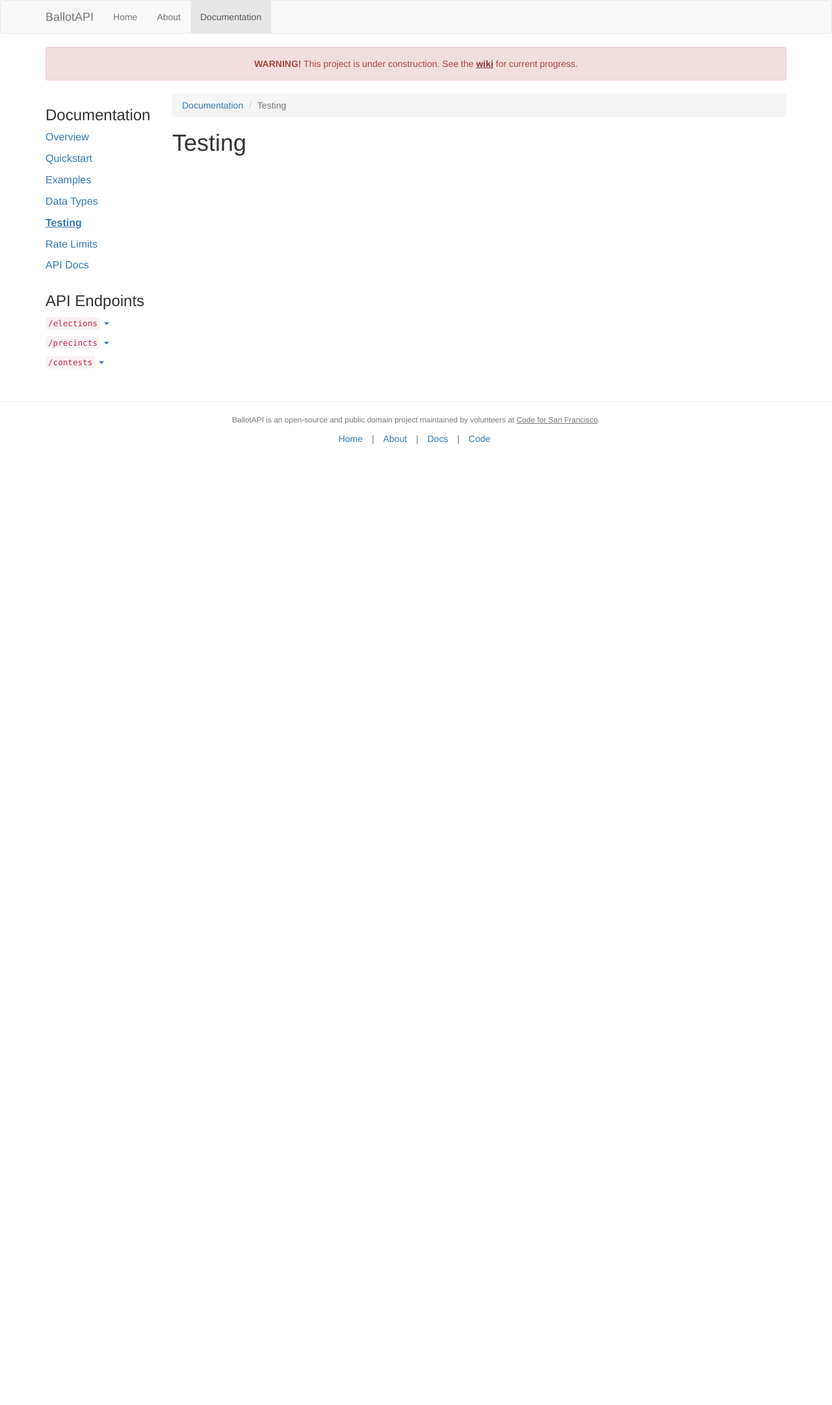
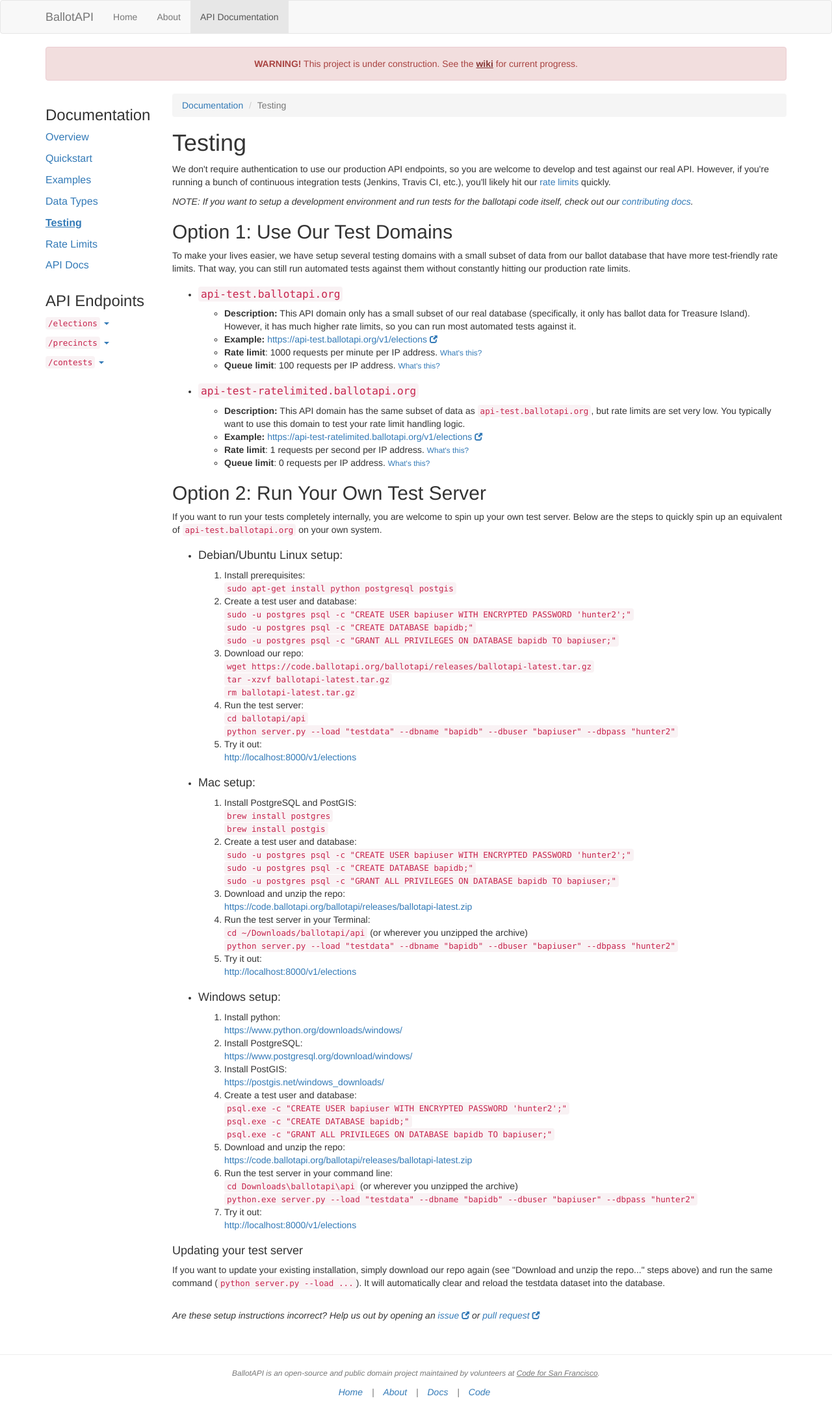
Before and after one commit to open-austin/ballotapi, a Django app: page /docs/testing in a window 1280 px wide. Shown: the whole page at 65% size. Before the commit the page ends 683 px from the top, so only its background shows below. Run offline with Django 3.2, Linux system fonts and the light colour scheme; some libraries are stand-ins or nearby versions.

Commit message:
added testing docs

```diff
--- a/website/docs/templates/docs/info_testing.html
+++ b/website/docs/templates/docs/info_testing.html
@@ -8,5 +8,253 @@
     <h1>
         Testing
     </h1>
-    {# TODO #}
+    <p>
+        We don't require authentication to use our production API
+        endpoints, so you are welcome to develop and test against
+        our real API. However, if you're running a bunch of
+        continuous integration tests (Jenkins, Travis CI, etc.),
+        you'll likely hit our
+        <a href="{% url 'docs:rate_limits' %}">rate limits</a>
+        quickly.
+    </p>
+    <p>
+        <em>NOTE: If you want to setup a development environment and
+        run tests for the ballotapi code itself, check out our
+        <a href="#TODO">contributing docs</a>.</em>
+    </p>
+
+    <h2 id="test-domains" class="permalink-wrapper">
+        Option 1: Use Our Test Domains
+        <a href="#test-domains" class="permalink"></a>
+    </h2>
+    <p class="margin-bottom-md">
+        To make your lives easier, we have setup several testing
+        domains with a small subset of data from our ballot
+        database that have more test-friendly rate limits. That
+        way, you can still run automated tests against them
+        without constantly hitting our production rate limits.
+    </p>
+    <ul>
+        <li class="margin-bottom-md">
+            <h4 id="api-test-domain" class="permalink-wrapper">
+                <code>api-test.ballotapi.org</code>
+                <a href="#api-test-domain" class="permalink"></a>
+            </h4>
+            <ul>
+                <li>
+                    <strong>Description:</strong>
+                    This API domain only has a small subset of our real
+                    database (specifically, it only has ballot data for
+                    Treasure Island). However, it has much higher rate
+                    limits, so you can run most automated tests against
+                    it.
+                </li>
+                <li>
+                    <strong>Example:</strong>
+                    <a href="https://api-test.ballotapi.org/v1/elections"
+                       target="_blank"
+                       rel="noopener noreferrer">
+                        https://api-test.ballotapi.org/v1/elections
+                        <small class="glyphicon glyphicon-new-window"></small></a>
+                </li>
+                <li>
+                    <strong>Rate limit</strong>:
+                    1000 requests per minute per IP address.
+                    <small><a href="{% url 'docs:rate_limits' %}">What's this?</a></small>
+                </li>
+                <li>
+                    <strong>Queue limit</strong>:
+                    100 requests per IP address.
+                    <small><a href="{% url 'docs:rate_limits' %}">What's this?</a></small>
+                </li>
+            </ul>
+        </li>
+        <li class="margin-bottom-md">
+            <h4 id="rate-limited" class="permalink-wrapper">
+                <code>api-test-ratelimited.ballotapi.org</code>
+                <a href="#rate-limited" class="permalink"></a>
+            </h4>
+            <ul>
+                <li>
+                    <strong>Description:</strong>
+                    This API domain has the same subset of data as
+                    <a href="#api-test-domain"><code>api-test.ballotapi.org</code></a>,
+                    but rate limits are set very low. You typically
+                    want to use this domain to test your rate limit
+                    handling logic.
+                </li>
+                <li>
+                    <strong>Example:</strong>
+                    <a href="https://api-test-ratelimited.ballotapi.org/v1/elections"
+                       target="_blank"
+                       rel="noopener noreferrer">
+                        https://api-test-ratelimited.ballotapi.org/v1/elections
+                        <small class="glyphicon glyphicon-new-window"></small></a>
+                </li>
+                <li>
+                    <strong>Rate limit</strong>:
+                    1 requests per second per IP address.
+                    <small><a href="{% url 'docs:rate_limits' %}">What's this?</a></small>
+                </li>
+                <li>
+                    <strong>Queue limit</strong>:
+                    0 requests per IP address.
+                    <small><a href="{% url 'docs:rate_limits' %}">What's this?</a></small>
+                </li>
+            </ul>
+        </li>
+    </ul>
+
+    <h2 id="test-server" class="permalink-wrapper">
+        Option 2: Run Your Own Test Server
+        <a href="#test-server" class="permalink"></a>
+    </h2>
+    <p class="margin-bottom-md">
+        If you want to run your tests completely internally, you
+        are welcome to spin up your own test server. Below are the
+        steps to quickly spin up an equivalent of
+        <a href="#api-test-domain"><code>api-test.ballotapi.org</code></a>
+        on your own system.
+    </p>
+    <ul>
+        <li class="margin-bottom-md">
+            <h4 id="test-server-debian" class="permalink-wrapper">
+                Debian/Ubuntu Linux setup:
+                <a href="#test-server-debian" class="permalink"></a>
+            </h4>
+            <ol>
+                <li>
+                    Install prerequisites:<br>
+                    <code>sudo apt-get install python postgresql postgis</code>
+                </li>
+                <li>
+                    Create a test user and database:<br>
+                    <code>sudo -u postgres psql -c "CREATE USER bapiuser WITH ENCRYPTED PASSWORD 'hunter2';"</code><br>
+                    <code>sudo -u postgres psql -c "CREATE DATABASE bapidb;"</code><br>
+                    <code>sudo -u postgres psql -c "GRANT ALL PRIVILEGES ON DATABASE bapidb TO bapiuser;"</code>
+                </li>
+                <li>
+                    Download our repo:<br>
+                    <code>wget https://code.ballotapi.org/ballotapi/releases/ballotapi-latest.tar.gz</code><br>
+                    <code>tar -xzvf ballotapi-latest.tar.gz</code><br>
+                    <code>rm ballotapi-latest.tar.gz</code>
+                </li>
+                <li>
+                    Run the test server:<br>
+                    <code>cd ballotapi/api</code><br>
+                    <code>python server.py --load "testdata" --dbname "bapidb" --dbuser "bapiuser" --dbpass "hunter2"</code>
+                </li>
+                <li>
+                    Try it out:<br>
+                    <a href="http://localhost:8000/v1/elections"
+                       target="_blank"
+                       rel="noopener noreferrer">http://localhost:8000/v1/elections</a>
+                </li>
+            </ol>
+        </li>
+        <li class="margin-bottom-md">
+            <h4 id="test-server-mac" class="permalink-wrapper">
+                Mac setup:
+                <a href="#test-server-mac" class="permalink"></a>
+            </h4>
+            <ol>
+                <li>
+                    Install PostgreSQL and PostGIS:<br>
+                    <code>brew install postgres</code><br>
+                    <code>brew install postgis</code>
+                </li>
+                <li>
+                    Create a test user and database:<br>
+                    <code>sudo -u postgres psql -c "CREATE USER bapiuser WITH ENCRYPTED PASSWORD 'hunter2';"</code><br>
+                    <code>sudo -u postgres psql -c "CREATE DATABASE bapidb;"</code><br>
+                    <code>sudo -u postgres psql -c "GRANT ALL PRIVILEGES ON DATABASE bapidb TO bapiuser;"</code>
+                </li>
+                <li>
+                    Download and unzip the repo:<br>
+                    <a href="https://code.ballotapi.org/ballotapi/releases/ballotapi-latest.zip"
+                       target="_blank"
+                       rel="noopener noreferrer">https://code.ballotapi.org/ballotapi/releases/ballotapi-latest.zip</a>
+                </li>
+                <li>
+                    Run the test server in your Terminal:<br>
+                    <code>cd ~/Downloads/ballotapi/api</code> (or wherever you unzipped the archive)<br>
+                    <code>python server.py --load "testdata" --dbname "bapidb" --dbuser "bapiuser" --dbpass "hunter2"</code>
+                </li>
+                <li>
+                    Try it out:<br>
+                    <a href="http://localhost:8000/v1/elections">http://localhost:8000/v1/elections</a>
+                </li>
+            </ol>
+        </li>
+        <li class="margin-bottom-md">
+            <h4 id="test-server-windows" class="permalink-wrapper">
+                Windows setup:
+                <a href="#test-server-windows" class="permalink"></a>
+            </h4>
+            <ol>
+                <li>
+                    Install python:<br>
+                    <a href="https://www.python.org/downloads/windows/"
+                       target="_blank"
+                       rel="noopener noreferrer">https://www.python.org/downloads/windows/</a>
+                </li>
+                <li>
+                    Install PostgreSQL:<br>
+                    <a href="https://www.postgresql.org/download/windows/"
+                       target="_blank"
+                       rel="noopener noreferrer">https://www.postgresql.org/download/windows/</a>
+                </li>
+                <li>
+                    Install PostGIS:<br>
+                    <a href="https://postgis.net/windows_downloads/"
+                       target="_blank"
+                       rel="noopener noreferrer">https://postgis.net/windows_downloads/</a>
+                </li>
+                <li>
+                    Create a test user and database:<br>
+                    <code>psql.exe -c "CREATE USER bapiuser WITH ENCRYPTED PASSWORD 'hunter2';"</code><br>
+                    <code>psql.exe -c "CREATE DATABASE bapidb;"</code><br>
+                    <code>psql.exe -c "GRANT ALL PRIVILEGES ON DATABASE bapidb TO bapiuser;"</code>
+                </li>
+                <li>
+                    Download and unzip the repo:<br>
+                    <a href="https://code.ballotapi.org/ballotapi/releases/ballotapi-latest.zip"
+                       target="_blank"
+                       rel="noopener noreferrer">https://code.ballotapi.org/ballotapi/releases/ballotapi-latest.zip</a>
+                </li>
+                <li>
+                    Run the test server in your command line:<br>
+                    <code>cd Downloads\ballotapi\api</code> (or wherever you unzipped the archive)<br>
+                    <code>python.exe server.py --load "testdata" --dbname "bapidb" --dbuser "bapiuser" --dbpass "hunter2"</code>
+                </li>
+                <li>
+                    Try it out:<br>
+                    <a href="http://localhost:8000/v1/elections">http://localhost:8000/v1/elections</a>
+                </li>
+            </ol>
+        </li>
+    </ul>
+    <h4 id="test-server-updating" class="permalink-wrapper">
+        Updating your test server
+        <a href="#test-server-updating" class="permalink"></a>
+    </h4>
+    <p class="margin-bottom-lg">
+        If you want to update your existing installation, simply
+        download our repo again (see "Download and unzip the repo..." steps above)
+        and run the same command (<code>python server.py --load ...</code>).
+        It will automatically clear and reload the testdata dataset
+        into the database.
+    </p>
+    <p>
+        <em>
+            Are these setup instructions incorrect?
+            Help us out by opening an
+            <a href="https://github.com/sfbrigade/ballotapi/issues" target="_blank" rel="noopener noreferrer">
+                issue
+                <small class="glyphicon glyphicon-new-window"></small></a>
+            or
+            <a href="https://github.com/sfbrigade/ballotapi/pulls" target="_blank" rel="noopener noreferrer">
+                pull request
+                <small class="glyphicon glyphicon-new-window"></small></a>
+    </p>
 {% endblock %}
--- a/website/static_pages/templates/base.html
+++ b/website/static_pages/templates/base.html
@@ -117,7 +117,7 @@
                     <ul class="nav navbar-nav">
                         <li{% if nav == 'home' %} class="active"{% endif %}><a href="{% url 'static_pages:landing' %}">Home</a></li>
                         <li{% if nav == 'about' %} class="active"{% endif %}><a href="{% url 'static_pages:about' %}">About</a></li>
-                        <li{% if nav == 'docs' %} class="active"{% endif %}><a href="{% url 'docs:overview' %}">Documentation</a></li>
+                        <li{% if nav == 'docs' %} class="active"{% endif %}><a href="{% url 'docs:overview' %}">API Documentation</a></li>
                     </ul>
                 </div>
             </div>
```
